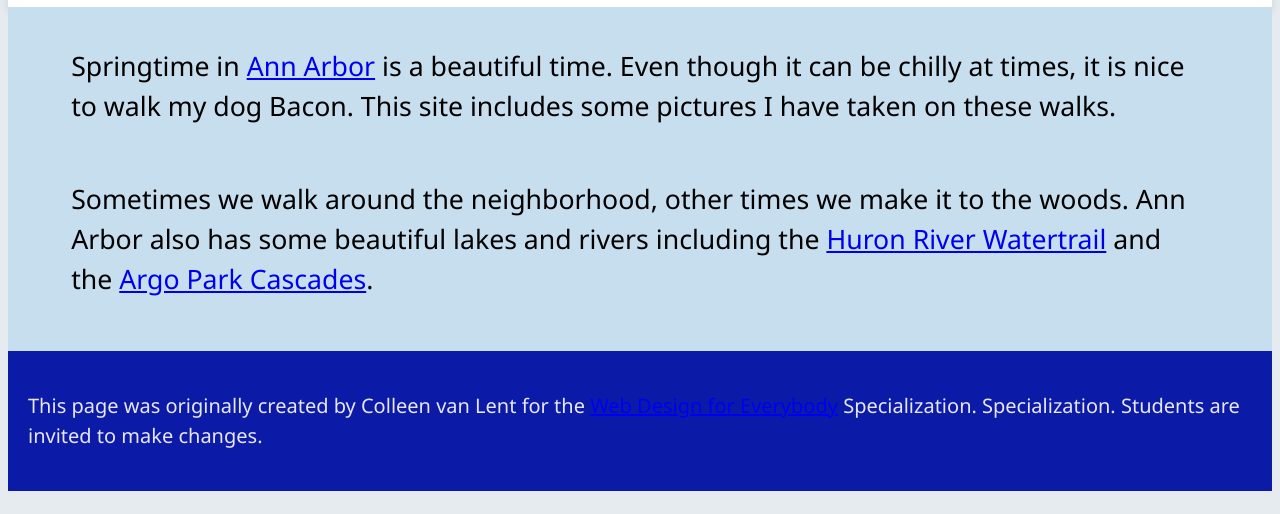
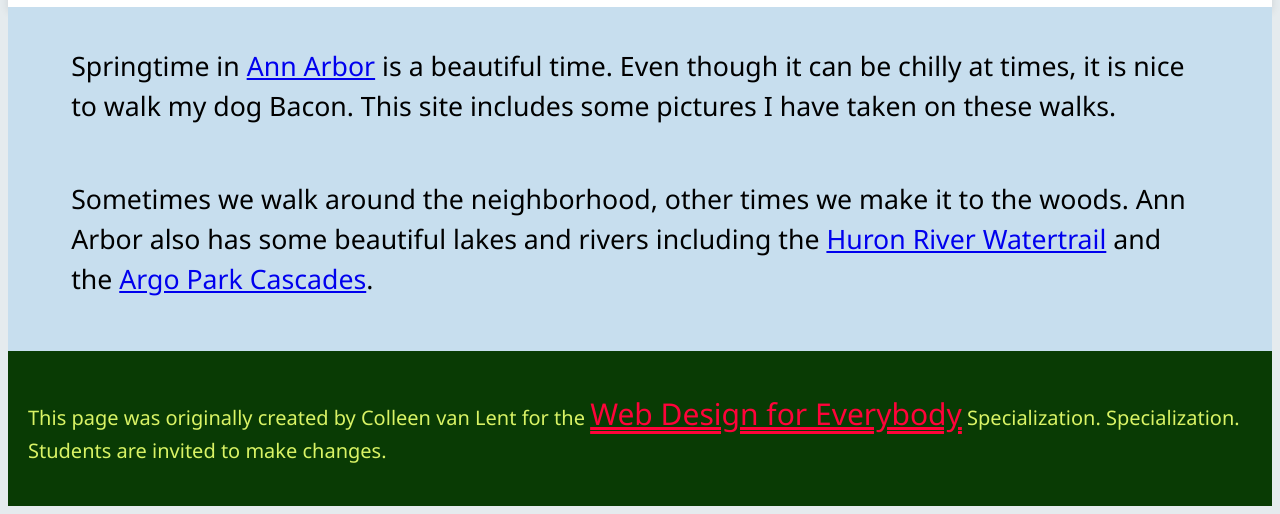
Before and after one commit to Shahin-Hawladar/HomeWork2_of_CSS_Cours_by_Michigan_University, a plain HTML site: page index.html in a window 1280 px wide. Shown: the part 430-944 px from the top of the page. Drawn offline with Linux system fonts and the light colour scheme.

Commit message:
Update NewCssStyle.css

```diff
--- a/css/NewCssStyle.css
+++ b/css/NewCssStyle.css
@@ -66,13 +66,17 @@ main {
 }
 
 footer {
-  background-color: #0b1ba8;
+  background-color: #093b04;
   font-size: 15pt;
-  color: #e8e7f0;
+  color: #d9f365;
   padding: 20px;
 }
 
-
+footer p a{
+  color: #ff033a ;
+  font-size: 150%;
+  text-decoration: double underline;
+}
 
 /* li {
   display: inline-block;
```
